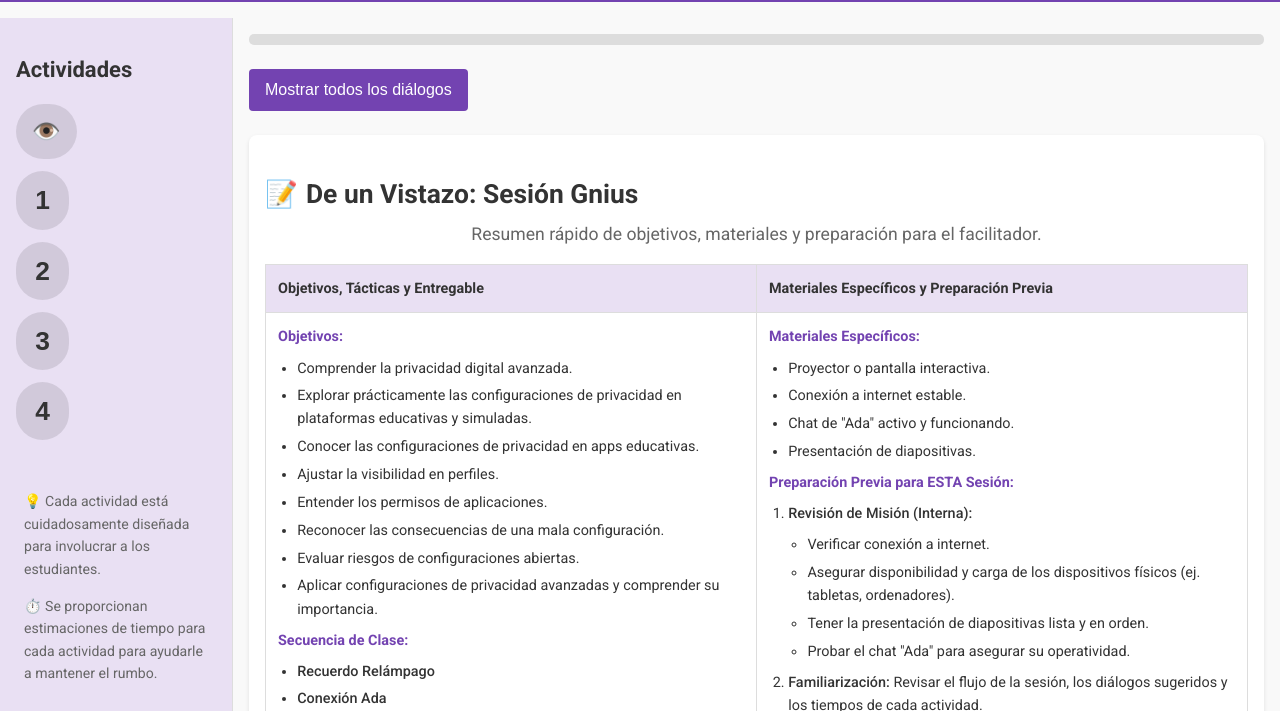
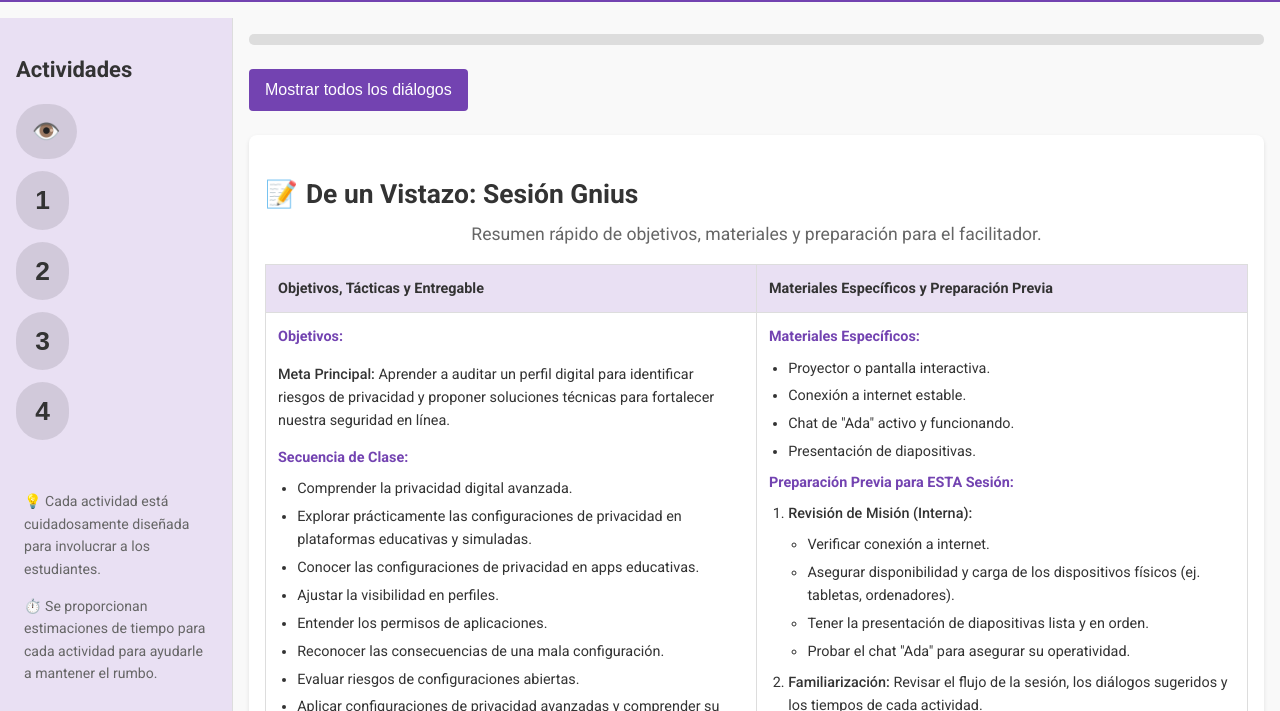
Before and after one commit to Gnius-Club/AIF_P5_CD08, a plain HTML site: page index.html in a window 1280 px wide. Shown: the part 89-800 px from the top of the page. Drawn offline with Linux system fonts and the light colour scheme.

Commit message:
Update index.html

```diff
--- a/index.html
+++ b/index.html
@@ -69,6 +69,8 @@
                             <tr>
                                 <td>
                                     <strong>Objetivos:</strong>
+                                    <p><strong>Meta Principal:</strong> Aprender a auditar un perfil digital para identificar riesgos de privacidad y proponer soluciones técnicas para fortalecer nuestra seguridad en línea.</p>
+                                    <strong>Secuencia de Clase:</strong>
                                     <ul>
                                         <li>Comprender la privacidad digital avanzada.</li>
                                         <li>Explorar prácticamente las configuraciones de privacidad en plataformas educativas y simuladas.</li>
```
